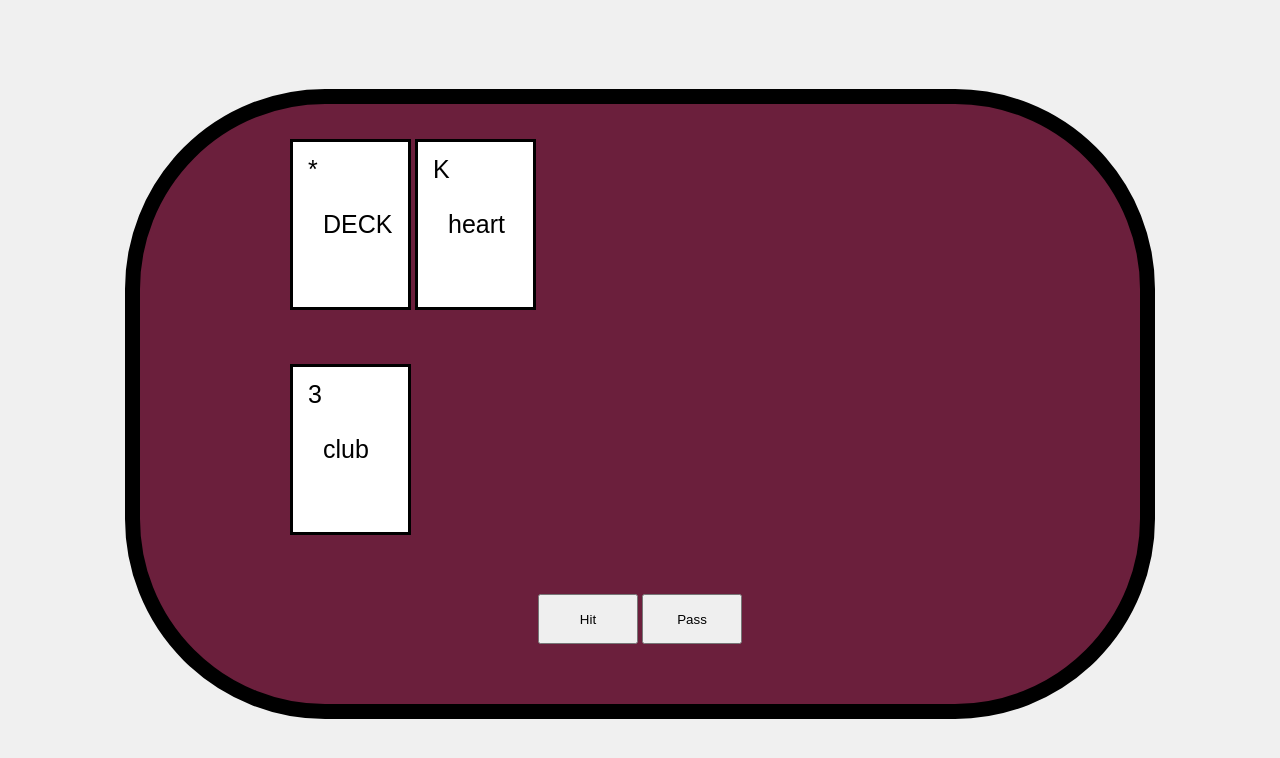
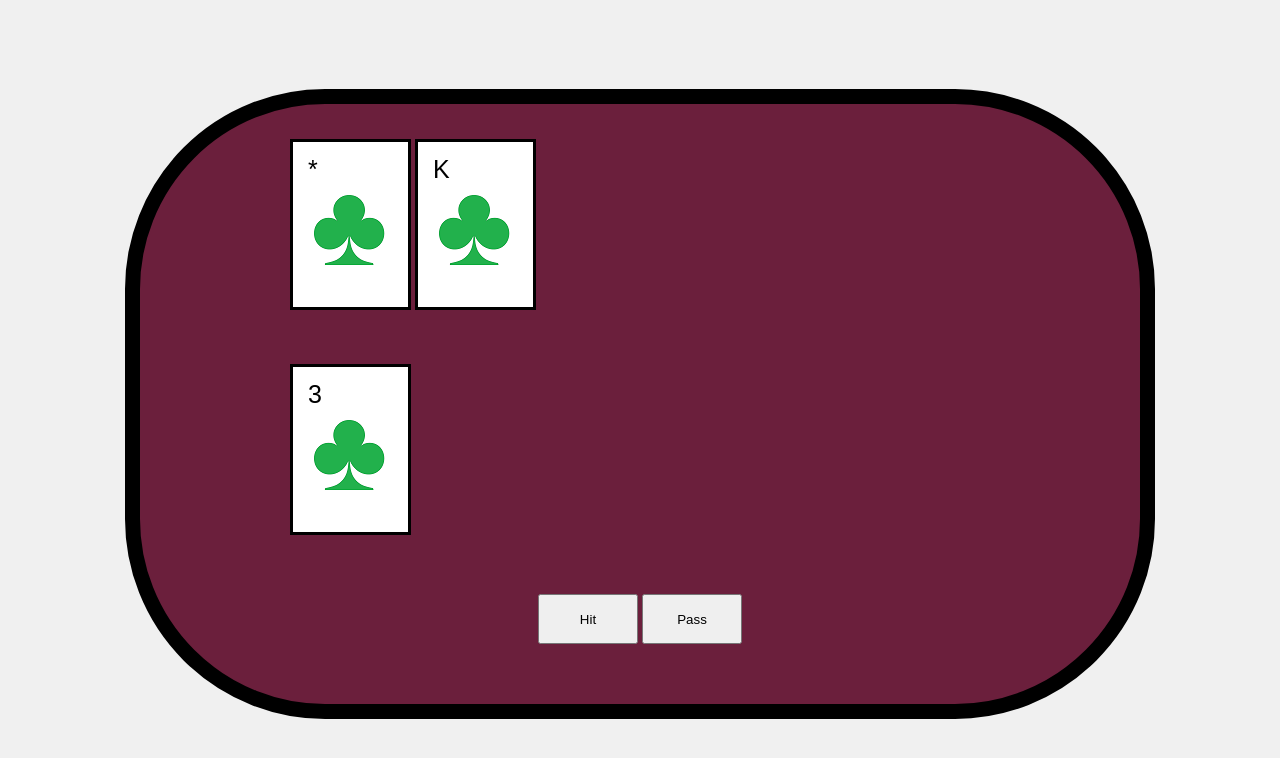
Before and after one commit to realtomaszkula/blackjack, a plain HTML site: page index.html in a window 1280 px wide. Both pictures are taken after a click on the button "Deal". Shown: the part 96-854 px from the top of the page. Drawn offline with nearby package versions, Linux system fonts and the light colour scheme.

Commit message:
working suits for both players

```diff
--- a/index.html
+++ b/index.html
@@ -15,7 +15,7 @@
 	<dvi id ='mid'>
 		<div id='table'>
 			<div id='cardstop'>
-					<div class='deckDealer'>*<p>DECK</p></div>
+					<div class='deckDealer'>*<img src=images/club.png></img></div>
 			</div>
 
 			<div id='cardsbot'>
--- a/scripts/script.js
+++ b/scripts/script.js
@@ -5,18 +5,12 @@ $(document).ready(function(){
 		var P = getCard();
 		var cardPvalue = $('<div class=\'cardsPlayer\'>'+P.value+'</div>');
 		var cardDvalue = $('<div class=\'cardsDealer\'>'+D.value+'</div>');
-		var cardPsuit = $('<p>'+P.suit+'</p>');
-		var cardDsuit = $('<p>'+D.suit+'</p>');
-
+		var cardPsuit = $("<img src=images/club.png></img>");
+		var cardDsuit = $("<img src=images/club.png></img>");
 		$(this).closest('#table').find('#cardstop').append(cardDvalue);
 		$(this).closest('#table').find('.cardsDealer').append(cardDsuit);
 		$(this).closest('#table').find('#cardsbot').append(cardPvalue);
 		$(this).closest('#table').find('.cardsPlayer').append(cardPsuit);
-
-
-
-
-
 
 		$(this).addClass('hidden');
 		$(this).closest('#table').find('#pass').fadeIn();
@@ -25,8 +19,10 @@ $(document).ready(function(){
 
 	$('#hit').on('click', function(){
 		var P = getCard();
-		var newCard = $('<div class=\'cardsPlayer\'>'+P.value+'<p>'+P.suit+'</p></div>');
-		$(this).closest('#table').find('#cardsbot').append(newCard);
+		var newCardValue = $('<div class=\'cardsPlayer\'>'+P.value+'</div>');
+		var newCardSuit = $("<img src=images/club.png></img>");
+		$(this).closest('#table').find('#cardsbot').append(newCardValue);
+		$(this).closest('#table').find('.cardsPlayer:last').append(newCardSuit);
 	});
 
 });
--- a/styles/stylesheet.css
+++ b/styles/stylesheet.css
@@ -74,9 +74,10 @@ h1{
 	border: 3px solid black;
 }
 
-.cardsDealer p, .cardsPlayer p, .deckDealer p{
-	margin-top: 30px;
-	margin-left: 15px;
+.cardsDealer img, .cardsPlayer img, .deckDealer img{
+	display: block;
+	margin-top: 12px;
+	margin-left: 5px;
 }
 
 #playerbuttons{
```
Also changed, not shown: images/club.png (added), images/diamond.png (added), images/heart.png (added), images/spade.png (added).
